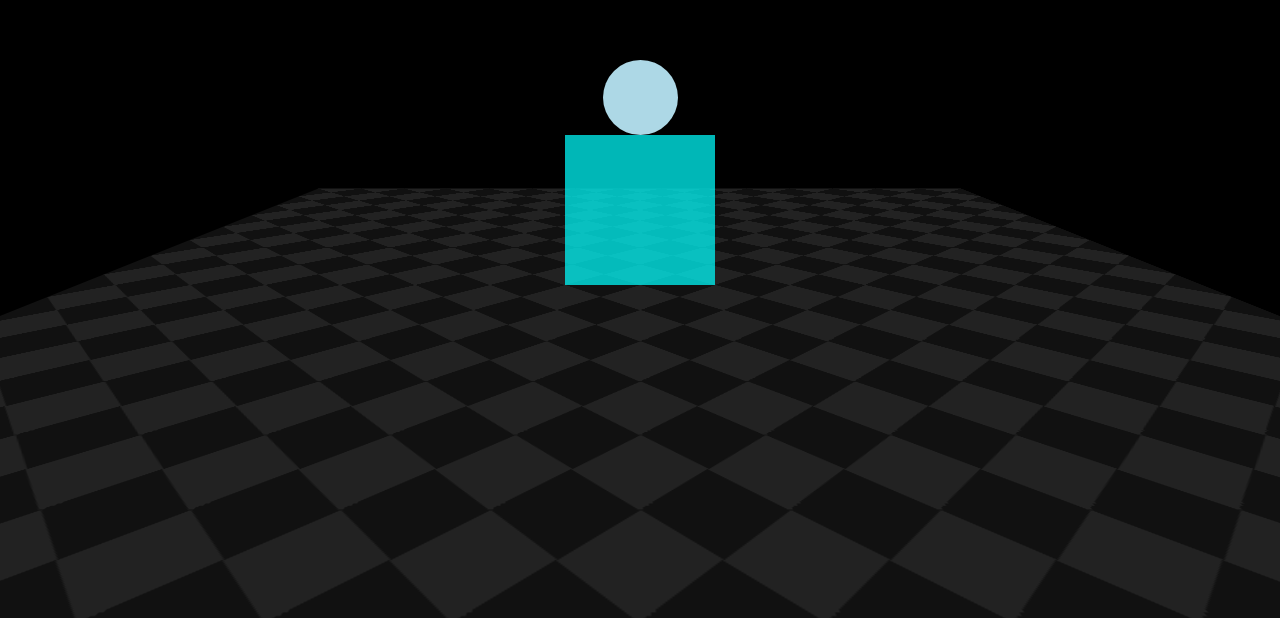
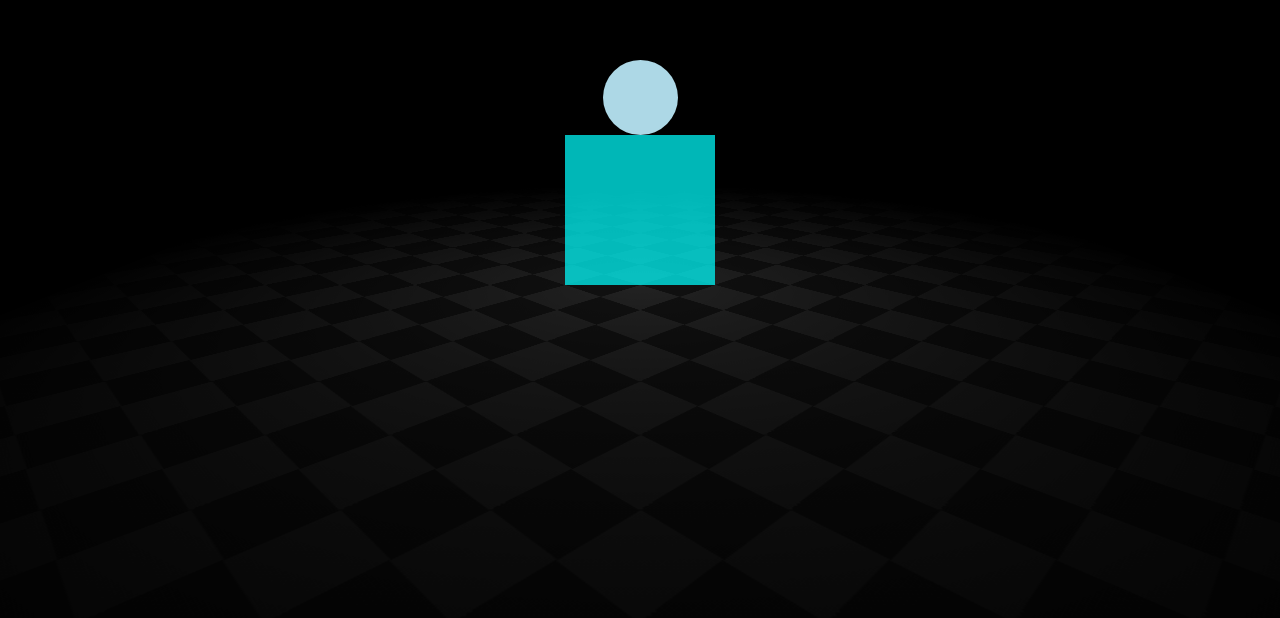
Before and after one commit to Annie-Huang/3d-css, a website: page index.html in a window 1280 px wide. Shown: the part 198-816 px from the top of the page. Drawn offline with Linux system fonts and the light colour scheme.

Commit message:
!!! Very smart way to do the light effect. Feel like that light on top of the ball. The center of the floor has more light than the edge.

```diff
--- a/style.scss
+++ b/style.scss
@@ -75,10 +75,12 @@ body {
 
   width: 15em;
   height: 15em;
-  background-image: repeating-conic-gradient(
-    from 45deg,
-    #111 0deg 90deg,
-    #222 90deg 180deg
-  );
-  background-size: 1em 1em;
+  background-image:
+    radial-gradient(#0000, #000 75%), // !!! Very impressed! To make the center of the floor has more light than the edge.
+    repeating-conic-gradient(
+      from 45deg,
+      #111 0deg 90deg,
+      #222 90deg 180deg
+    );
+  background-size: 100%, 1em 1em;
 }
```
Also changed, not shown: style.css, 1 other file.
